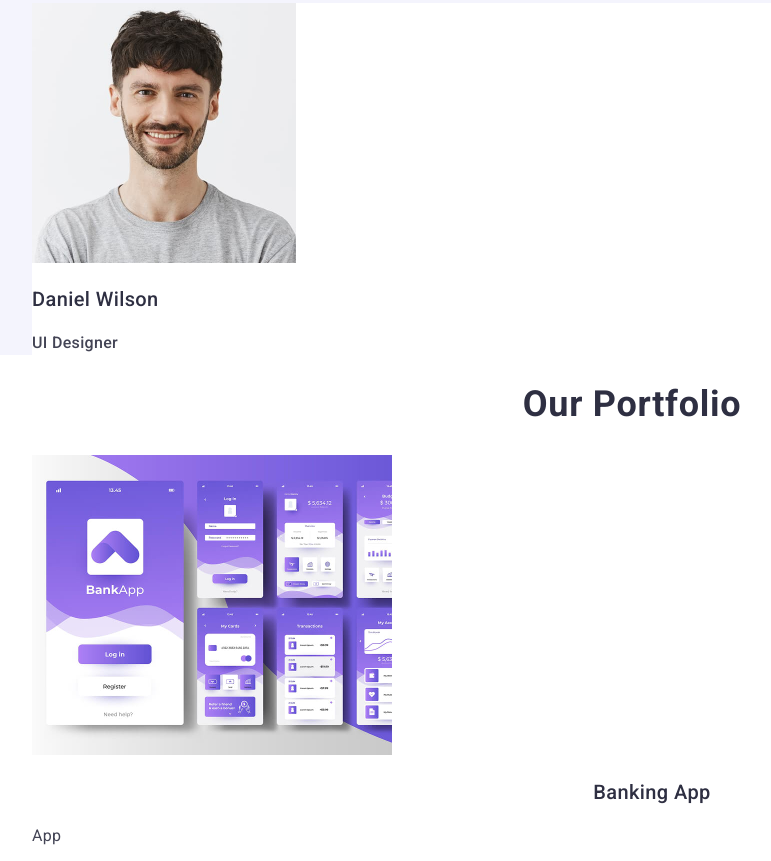
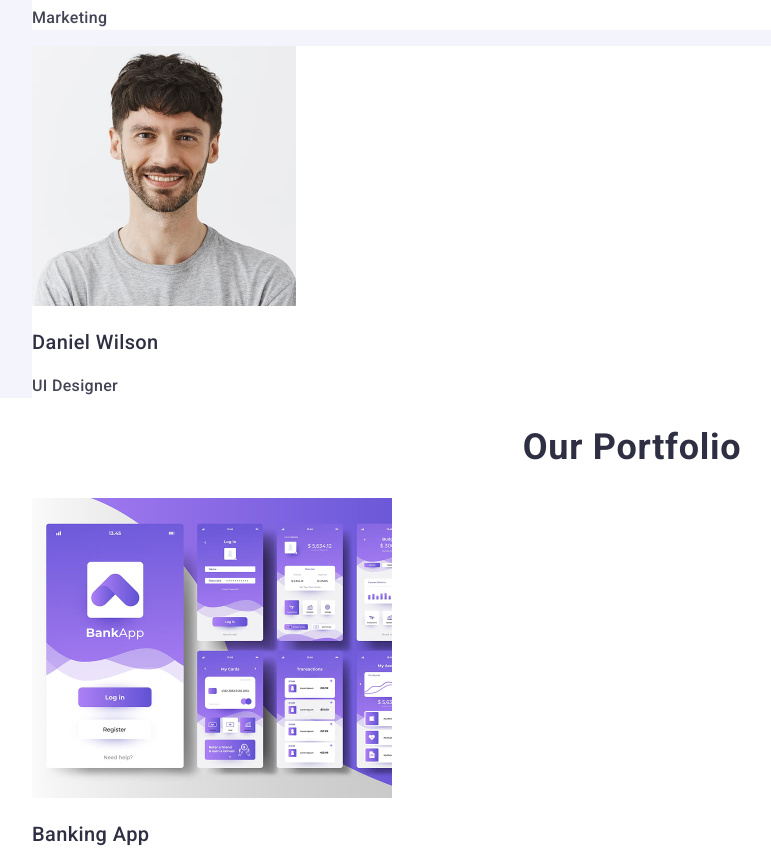
Before and after one commit to ponomarenko404-lang/goit-markup-hw-02, a plain HTML site: page index.html in a window 1280 px wide. Shown: the part 1915-2776 px from the top of the page, without its empty margins (8-779 px from the left). Drawn offline with nearby package versions, Linux system fonts and the light colour scheme.

Commit message:
add initial files

```diff
--- a/css/styles.css
+++ b/css/styles.css
@@ -147,7 +147,7 @@ background-color: #404bbf;
     color: #2e2f42;
 
 }
-.team-title {
+.portfolio-title {
     font-size: 20px;
     line-height: 1.2;
     font-weight: 500;
--- a/index.html
+++ b/index.html
@@ -126,7 +126,7 @@
               width="360"
               height="300"
             />
-            <h3 class="team-title">Banking App</h3>
+            <h3 class="portfolio-title">Banking App</h3>
             <p class="post-title">App</p>
           </li>
           <li>
```
